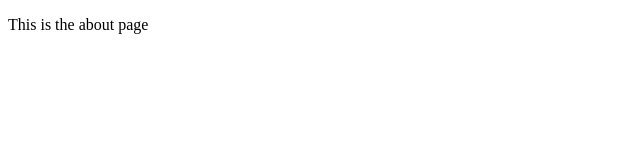
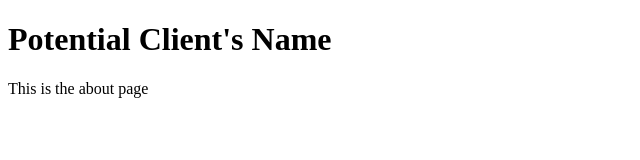
Before and after one commit to iavonberg/school-demo, a website: page about.html in a window 1280 px wide. Shown: the whole page, without its empty margins (0-640 px from the left). Drawn offline with Linux system fonts and the light colour scheme.

Commit message:
added form with potential clients name

```diff
--- a/about.html
+++ b/about.html
@@ -7,6 +7,8 @@
     <title>Document</title>
 </head>
 <body>
+    <h1>Potential Client's Name</h1>
     <p>This is the about page</p>
+    <!--This is a new form-->
 </body>
 </html>
```
